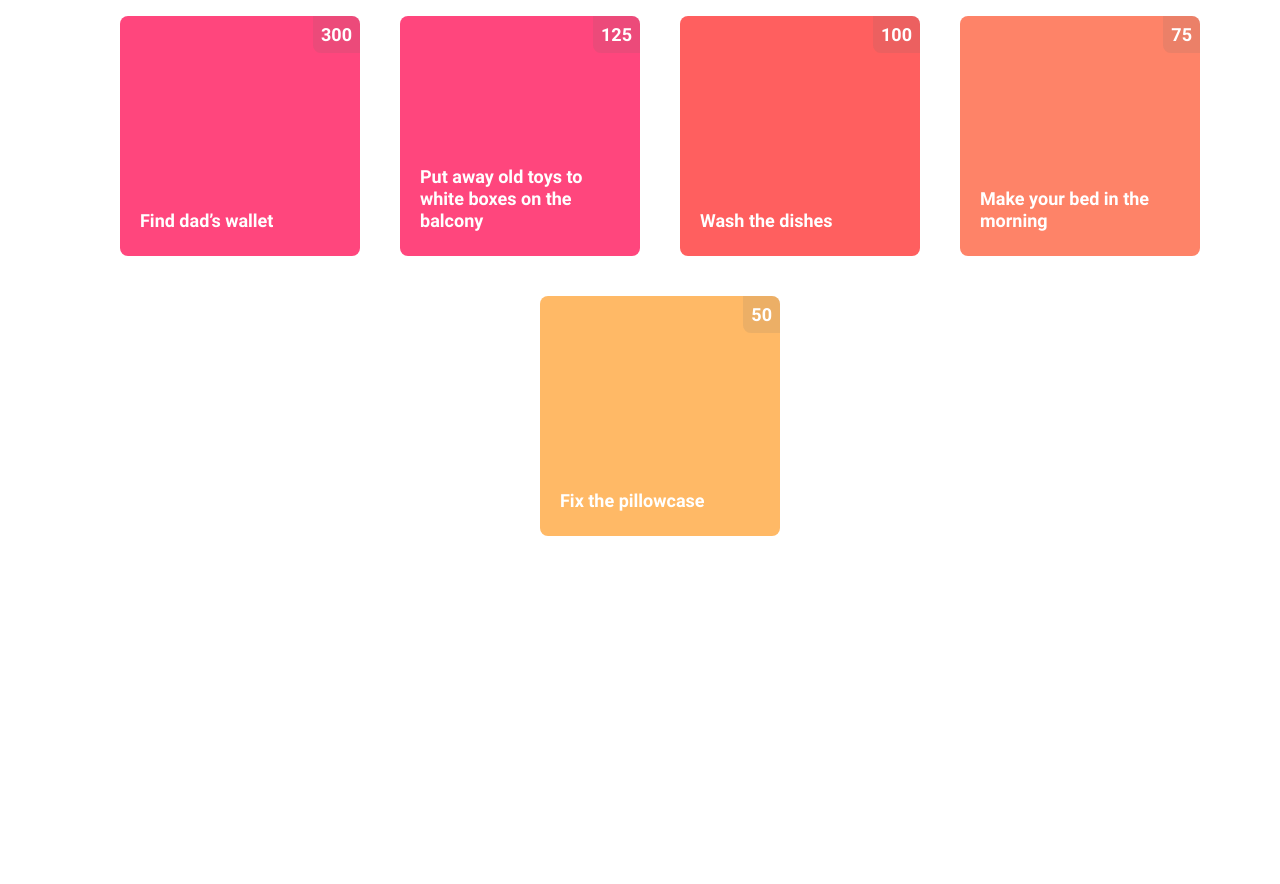
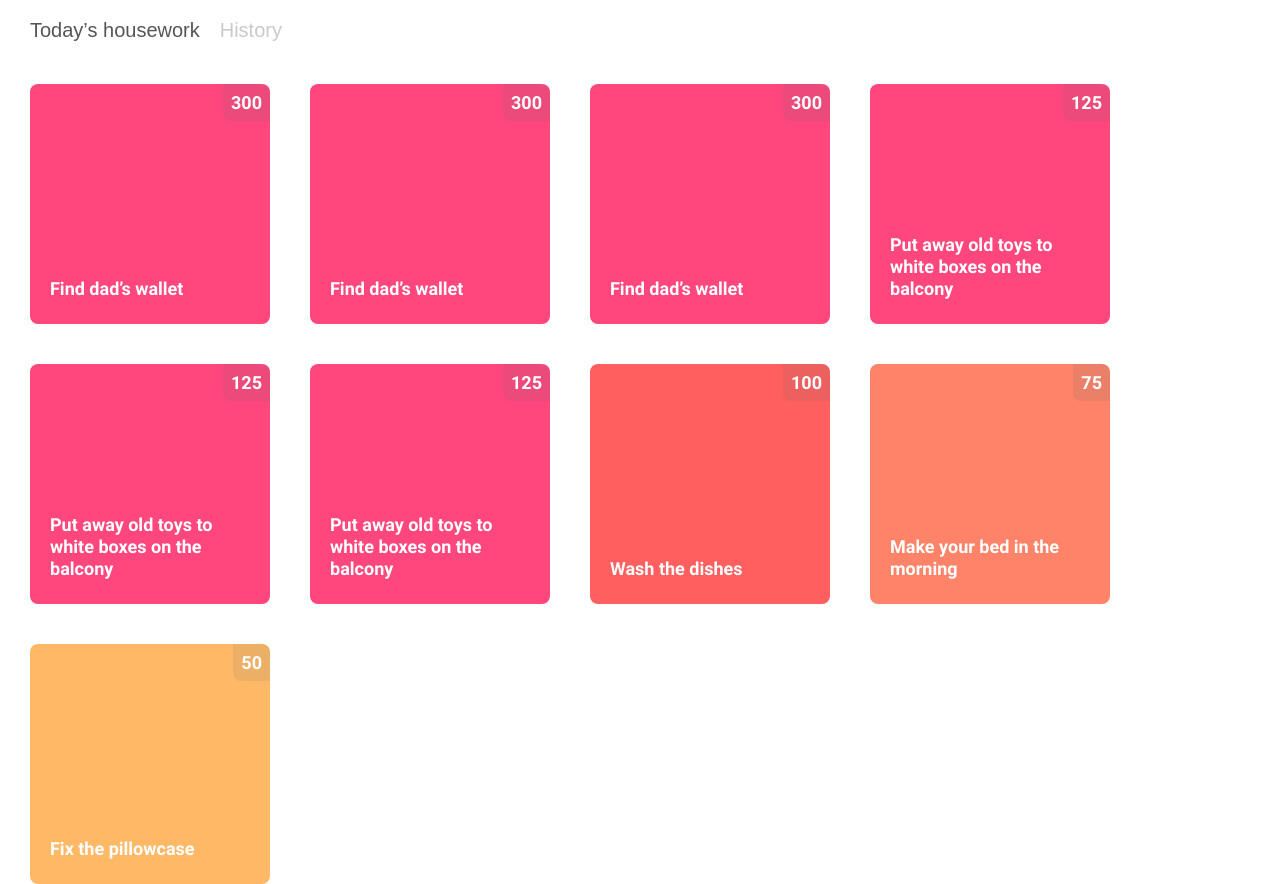
Before and after one commit to C-Sulik/getting-things-done, a React (Create React App) app: page / in a window 1280 px wide. Before the commit the page ends 816 px from the top, so only its background shows below. Built offline with nearby package versions, Linux system fonts and the light colour scheme.

Commit message:
feat: added task history and tabs

```diff
--- a/src/App.tsx
+++ b/src/App.tsx
@@ -1,11 +1,18 @@
+import { GlobalStyle } from './styles';
 import { TasksList } from './features/tasks/components/TasksList';
-import { GlobalStyle } from './styles';
+import { History } from './features/tasks/components/History';
+import { Tabs } from './components/Tabs';
 
 export const App = () => {
+  const config = [
+    { label: 'Today’s housework', Component: TasksList },
+    { label: 'History', Component: History },
+  ];
+
   return (
     <>
       <GlobalStyle />
-      <TasksList />
+      <Tabs config={config} />
     </>
   );
 };
--- a/src/components/Button.tsx
+++ b/src/components/Button.tsx
@@ -2,7 +2,7 @@ import styled from 'styled-components';
 import { CancelIcon, ConfirmIcon } from '../icons';
 import { IconPropsI } from '../icons/types';
 
-const StyletButton = styled.button<{ icon: IconNames }>`
+const StyletButton = styled.button<{ icon?: IconNames }>`
   display: flex;
   justify-content: center;
   justify-self: center;
@@ -10,7 +10,7 @@ const StyletButton = styled.button<{ icon: IconNames }>`
   width: 70px;
   height: 70px;
   border: ${({ icon, theme }) =>
-    icon === 'cancel' ? 'none' : `1px dashed ${theme.colors.accent}`};
+    icon !== 'confirm' ? 'none' : `1px dashed ${theme.colors.accent}`};
   border-radius: 50%;
   background-color: transparent;
   cursor: pointer;
@@ -18,23 +18,24 @@ const StyletButton = styled.button<{ icon: IconNames }>`
 
 type IconNames = 'confirm' | 'cancel';
 
-const iconsMap: { [iconName in IconNames]: React.FC<IconPropsI> } = {
+const iconsMap: { [iconName in IconNames]?: React.FC<IconPropsI> } = {
   confirm: ConfirmIcon,
   cancel: CancelIcon,
 };
 
 interface ButtonI {
   type?: 'submit' | 'reset' | 'button';
-  icon: IconNames;
+  icon?: IconNames;
   onClick: (e: React.MouseEvent<HTMLButtonElement, MouseEvent>) => void;
 }
 
-export const Button: React.FC<ButtonI> = ({ type = 'button', icon, onClick }) => {
+export const Button: React.FC<ButtonI> = ({ type = 'button', icon, onClick, children }) => {
   const IconComponent = icon && iconsMap[icon];
 
   return (
     <StyletButton onClick={onClick} type={type} icon={icon}>
       {IconComponent && <IconComponent />}
+      {children}
     </StyletButton>
   );
 };
--- /dev/null
+++ b/src/components/Tabs.tsx
@@ -0,0 +1,51 @@
+import { useState } from 'react';
+import styled from 'styled-components';
+
+const TabsWrapper = styled.div`
+  position: sticky;
+  top: 0;
+  z-index: 2;
+  background-color: white;
+  display: flex;
+  gap: 2rem;
+  height: 20px;
+  padding: 20px 0;
+`;
+
+const Tab = styled.button<{ active?: boolean }>`
+  margin: 0;
+  padding: 0;
+  border: none;
+  background-color: transparent;
+  color: ${({ theme, active }) => (active ? theme.colors.blackStroke : theme.colors.inactive)};
+  font-size: 2rem;
+  line-height: 2rem;
+`;
+
+export const TabPanel: React.FC<{ hidden: Boolean }> = ({ children, hidden }) => {
+  const attrs = hidden ? { hidden: true } : {};
+  return <div {...attrs}>{children}</div>;
+};
+
+type TabsConfigI = { label: string; Component: () => JSX.Element }[];
+
+export const Tabs: React.FC<{ config: TabsConfigI }> = ({ config }) => {
+  const [activeTab, setActiveTab] = useState(0);
+
+  return (
+    <>
+      <TabsWrapper>
+        {config.map(({ label }, index) => (
+          <Tab key={label} active={activeTab === index} onClick={() => setActiveTab(index)}>
+            {label}
+          </Tab>
+        ))}
+      </TabsWrapper>
+      {config.map(({ label, Component }, index) => (
+        <TabPanel key={label} hidden={activeTab !== index}>
+          <Component />
+        </TabPanel>
+      ))}
+    </>
+  );
+};
--- a/src/features/tasks/components/CompletedTask.tsx
+++ b/src/features/tasks/components/CompletedTask.tsx
@@ -16,7 +16,7 @@ const TaskSide = styled.div`
   }
 `;
 
-const Reward = styled.p`
+export const Reward = styled.p`
   margin: 0.5rem 2rem 2rem 2.4rem;
   line-height: 1.7rem;
   font-size: ${({ theme }) => theme.fontSize.regular};
--- /dev/null
+++ b/src/features/tasks/components/History.tsx
@@ -0,0 +1,95 @@
+import styled from 'styled-components';
+import { format } from 'date-fns';
+import { useAppSelector } from '../../../app/hooks';
+import { TaskFront, Reward, TaskTitle, getDifficulty, Difficulty } from './TaskItem';
+import { TaskI } from '../tasks-slice';
+import { cat } from '../../../svg';
+
+const HistoryWrapper = styled.section``;
+
+const EmptyHistory = styled.div`
+  display: flex;
+  height: 572px;
+  margin-top: 2.4rem;
+  background-color: ${({ theme }) => theme.colors.faintOrange};
+`;
+
+const SvgWrapper = styled.div`
+  margin-top: 29.7rem;
+  margin-left: auto;
+  padding: 2.1rem;
+`;
+
+const Text = styled.p`
+  align-self: center;
+  margin-left: 28.3rem;
+  font-size: 2.4rem;
+  line-height: 2.4rem;
+  color: ${({ theme }) => theme.colors.blackStroke};
+`;
+
+const Wrapper = styled.div`
+  display: flex;
+  flex-wrap: wrap;
+  gap: 4rem;
+  margin-bottom: 4.8rem;
+`;
+
+const StyletDate = styled.p`
+  margin: 1.8rem 0;
+  font-size: ${({ theme }) => theme.fontSize.medium};
+  line-height: 1.8rem;
+  color: ${({ theme }) => theme.colors.blackStroke};
+`;
+
+const HistoryCard = styled(TaskFront)<{ difficulty?: Difficulty }>`
+  position: relative;
+  background-color: ${({ theme, difficulty }) =>
+    difficulty ? theme.colors[difficulty] : 'transparent'};
+`;
+
+export const History = () => {
+  const tasks = useAppSelector((state) => state.tasks.items);
+
+  const history: { [date: string]: TaskI[] } = {};
+  tasks.forEach((task) => {
+    const date = format(task.createdAt, 'EEEE, MMMM dd').toString();
+    if (!history[date]) history[date] = [];
+    history[date].push(task);
+    // history[formatDate] ? history[formatDate].push(task) : (history[formatDate] = [task]);
+  });
+
+  // const historyReduce: { [date: string]: TaskI[] } = tasks.reduce((acc, task) => {
+  //   const date = format(task.createdAt, 'EEEE, MMMM dd').toString();
+  //   if (!acc[date]) acc[date] = [];
+  //   acc[date].push(task);
+  //   return acc;
+  // }, {});
+
+  return (
+    <HistoryWrapper>
+      {Object.keys(history).length === 0 ? (
+        <EmptyHistory>
+          <Text>There are no finished tasks yet. But there’s a cat.</Text>
+          <SvgWrapper>{cat}</SvgWrapper>
+        </EmptyHistory>
+      ) : (
+        Object.entries(history).map(([date, tasks]) => (
+          <div key={date}>
+            <StyletDate>{date}</StyletDate>
+            <Wrapper key={date}>
+              {tasks
+                .sort((first, second) => second.reward - first.reward)
+                .map((task) => (
+                  <HistoryCard key={task.id} difficulty={getDifficulty(task.reward)}>
+                    <Reward>{task.reward}</Reward>
+                    <TaskTitle>{task.title}</TaskTitle>
+                  </HistoryCard>
+                ))}
+            </Wrapper>
+          </div>
+        ))
+      )}
+    </HistoryWrapper>
+  );
+};
--- a/src/features/tasks/components/TaskItem.tsx
+++ b/src/features/tasks/components/TaskItem.tsx
@@ -4,7 +4,7 @@ import { useAppDispatch } from '../../../app/hooks';
 import { Button } from '../../../components/Button';
 import { TaskI, completeTask } from '../tasks-slice';
 
-const TaskWrapper = styled.li<{ isFlipped: boolean }>`
+export const TaskWrapper = styled.li<{ isFlipped: boolean }>`
   position: relative;
   display: flex;
   list-style: none;
@@ -15,7 +15,7 @@ const TaskWrapper = styled.li<{ isFlipped: boolean }>`
   transform: ${({ isFlipped }) => (isFlipped ? 'rotateY(180deg)' : 'rotateY(0)')};
 `;
 
-const TaskSide = css<{ difficulty?: Difficulty }>`
+export const TaskSide = css<{ difficulty?: Difficulty }>`
   width: 240px;
   height: 240px;
   background-color: ${({ theme, difficulty }) =>
@@ -27,7 +27,7 @@ const TaskSide = css<{ difficulty?: Difficulty }>`
   }
 `;
 
-const TaskFront = styled.div`
+export const TaskFront = styled.div`
   ${TaskSide}
   backface-visibility: hidden;
   display: flex;
@@ -37,7 +37,7 @@ const TaskFront = styled.div`
   cursor: pointer;
 `;
 
-const TaskBack = styled.div`
+export const TaskBack = styled.div`
   ${TaskSide}
   backface-visibility: hidden;
   display: grid;
@@ -48,7 +48,7 @@ const TaskBack = styled.div`
   transform: rotateY(-180deg);
 `;
 
-const Reward = styled.span`
+export const Reward = styled.span`
   margin-left: auto;
   padding: 0.8rem;
   border-radius: ${({ theme }) => `0 ${theme.radius.default}`};
@@ -57,13 +57,13 @@ const Reward = styled.span`
   font-size: ${({ theme }) => theme.fontSize.medium};
 `;
 
-const TaskTitle = styled.p`
+export const TaskTitle = styled.p`
   margin: auto 2rem 2.4rem 2rem;
   line-height: 2.2rem;
   font-size: ${({ theme }) => theme.fontSize.medium};
 `;
 
-const ConfirmQuestion = styled.p`
+export const ConfirmQuestion = styled.p`
   justify-self: center;
   grid-column-start: 1;
   grid-column-end: 3;
@@ -73,7 +73,7 @@ const ConfirmQuestion = styled.p`
   font-size: ${({ theme }) => theme.fontSize.medium};
 `;
 
-const Note = styled.span<{ color: keyof DefaultTheme['colors'] }>`
+export const Note = styled.span<{ color: keyof DefaultTheme['colors'] }>`
   justify-self: center;
   font-size: ${({ theme }) => theme.fontSize.small};
   line-height: 12px;
@@ -83,7 +83,7 @@ const Note = styled.span<{ color: keyof DefaultTheme['colors'] }>`
 
 export type Difficulty = 'easiest' | 'easy' | 'normal' | 'hard';
 
-const getDifficulty = (reward: number): Difficulty => {
+export const getDifficulty = (reward: number): Difficulty => {
   if (reward >= 125) return 'hard';
   if (reward >= 100) return 'normal';
   if (reward >= 75) return 'easy';
@@ -91,9 +91,10 @@ const getDifficulty = (reward: number): Difficulty => {
 };
 
 export const TasksItem = ({ title, reward, id }: TaskI) => {
+  const dispatch = useAppDispatch();
   const [isFlipped, setFlipped] = useState(false);
-  const dispatch = useAppDispatch();
-  const HandleCompleteTask = () => dispatch(completeTask(id));
+
+  const handleCompleteTask = () => dispatch(completeTask(id));
   const taskDifficulty = getDifficulty(reward);
   const flipCard = () => setFlipped((flipped) => !flipped);
 
@@ -107,7 +108,7 @@ export const TasksItem = ({ title, reward, id }: TaskI) => {
         <TaskBack>
           <ConfirmQuestion>Did you {title} </ConfirmQuestion>
           <Button onClick={flipCard} icon="cancel"></Button>
-          <Button onClick={HandleCompleteTask} icon="confirm"></Button>
+          <Button onClick={handleCompleteTask} icon="confirm"></Button>
           <Note color="blackStroke">No, maybe later</Note>
           <Note color="accent">Yes, I did!</Note>
         </TaskBack>
--- a/src/features/tasks/components/styles.ts
+++ b/src/features/tasks/components/styles.ts
@@ -2,7 +2,9 @@ import styled from 'styled-components';
 
 export const TasksWrapper = styled.ul`
   display: flex;
-  justify-content: center;
   flex-wrap: wrap;
   gap: 4rem;
+  margin: 0;
+  padding: 0;
+  margin-top: 24px;
 `;
--- a/src/features/tasks/tasks-slice.ts
+++ b/src/features/tasks/tasks-slice.ts
@@ -5,7 +5,7 @@ export type TaskI = {
   title: string;
   reward: number /* 300 | 125 | 100 | 75 | 50 */;
   completed: boolean;
-  // createdAt: Date;
+  createdAt: Date;
   // userId: number;
 };
 
@@ -15,16 +15,69 @@ export type TasksStateI = {
 
 const initialState: TasksStateI = {
   items: [
-    { id: 1, title: 'Find dad’s wallet', reward: 300, completed: false },
+    {
+      id: 1,
+      title: 'Find dad’s wallet',
+      reward: 300,
+      completed: false,
+      createdAt: new Date(2021, 8, 24),
+    },
     {
       id: 2,
       title: 'Put away old toys to white boxes on the balcony',
       reward: 125,
       completed: false,
+      createdAt: new Date(2021, 8, 24),
     },
-    { id: 3, title: 'Wash the dishes', reward: 100, completed: false },
-    { id: 4, title: 'Make your bed in the morning', reward: 75, completed: false },
-    { id: 5, title: 'Fix the pillowcase', reward: 50, completed: false },
+    {
+      id: 3,
+      title: 'Wash the dishes',
+      reward: 100,
+      completed: false,
+      createdAt: new Date(2021, 8, 23),
+    },
+    {
+      id: 4,
+      title: 'Make your bed in the morning',
+      reward: 75,
+      completed: false,
+      createdAt: new Date(2021, 8, 23),
+    },
+    {
+      id: 5,
+      title: 'Fix the pillowcase',
+      reward: 50,
+      completed: false,
+      createdAt: new Date(2021, 8, 22),
+    },
+    {
+      id: 6,
+      title: 'Find dad’s wallet',
+      reward: 300,
+      completed: false,
+      createdAt: new Date(2021, 8, 24),
+    },
+    {
+      id: 7,
+      title: 'Put away old toys to white boxes on the balcony',
+      reward: 125,
+      completed: false,
+      createdAt: new Date(2021, 8, 24),
+    },
+    {
+      id: 8,
+      title: 'Find dad’s wallet',
+      reward: 300,
+      completed: false,
+      createdAt: new Date(2021, 8, 24),
+    },
+    {
+      id: 9,
+      title: 'Put away old toys to white boxes on the balcony',
+      reward: 125,
+      completed: false,
+      createdAt: new Date(2021, 8, 24),
+    },
   ],
 };
 
--- a/src/styles.ts
+++ b/src/styles.ts
@@ -16,6 +16,8 @@ export const GlobalStyle = createGlobalStyle`
     }
 
     body {
+      margin: 0 30px;
+      padding: 0;
       font-family: 'Roboto';
       min-height: 100%;
       font-size: 1.6rem;
--- /dev/null
+++ b/src/svg/Cat.tsx
@@ -0,0 +1,53 @@
+export const cat = (
+  <svg
+    width="208"
+    height="253"
+    viewBox="0 0 208 253"
+    fill="none"
+    xmlns="http://www.w3.org/2000/svg"
+  >
+    <path
+      d="M135.89 249.135H39.968V33.3109V9.33032L67.9442 33.3109H111.909L135.89 9.33032V33.3109V249.135Z"
+      fill="#F9B233"
+    />
+    <path
+      d="M87.9286 173.197C101.173 173.197 111.909 162.461 111.909 149.217C111.909 135.973 101.173 125.236 87.9286 125.236C74.6845 125.236 63.948 135.973 63.948 149.217C63.948 162.461 74.6845 173.197 87.9286 173.197Z"
+      fill="#FAD399"
+    />
+    <path d="M63.948 33.3114L87.9286 61.2886L111.909 33.3114H63.948Z" fill="#FAD399" />
+    <path
+      d="M111.909 37.3079H127.896V21.3212C127.896 21.3212 111.909 37.7412 111.909 37.3079Z"
+      fill="#FAD399"
+    />
+    <path
+      d="M47.9611 21.3212C47.9611 21.3212 63.9483 37.7412 63.9483 37.3084H47.9611"
+      fill="#FAD399"
+    />
+    <path
+      d="M99.9191 73.2783C96.1167 73.2783 92.6714 74.6609 89.9274 76.8777C87.1834 74.6609 83.7376 73.2783 79.9357 73.2783C71.106 73.2783 63.9485 80.4358 63.9485 89.2655C63.9485 98.0947 71.106 105.252 79.9357 105.252C83.7381 105.252 87.1834 103.87 89.9274 101.653C92.6714 103.87 96.1172 105.252 99.9191 105.252C108.749 105.252 115.906 98.0947 115.906 89.2655C115.906 80.4358 108.748 73.2783 99.9191 73.2783Z"
+      fill="#FAD399"
+    />
+    <path
+      d="M64.0804 165.072H59.9513V157.342H71.8099V245.27H79.9352V253H64.0804V165.072Z"
+      fill="#1D1D1B"
+    />
+    <path
+      d="M111.777 165.072H115.906V157.342H104.048V245.27H95.9226V253H111.777V165.072Z"
+      fill="#1D1D1B"
+    />
+    <path d="M71.9419 57.4238H63.948V65.1533H71.9419V57.4238Z" fill="#1D1D1B" />
+    <path d="M111.909 57.4238H103.916V65.1533H111.909V57.4238Z" fill="#1D1D1B" />
+    <path
+      d="M79.9351 81.1404H84.0637V93.2624H91.7932V81.1404H95.9223V73.4109H79.9351V81.1404Z"
+      fill="#1D1D1B"
+    />
+    <path
+      d="M175.857 85.137V77.4075H139.754V0L110.308 29.4464H65.5484L36.103 0V77.4075H0V85.137H36.103V89.3975H23.9806V97.1271H36.103V253H59.9512V245.27H43.8326V97.1271H71.9417V89.3975H43.8326V85.137H71.9417V77.4075H43.8326V18.6611L62.3468 37.1759H113.51L132.024 18.6611V77.4075H103.915V85.137H132.024V89.3975H103.915V97.1271H132.024V245.27H115.906V253H139.754V97.1271H151.877V89.3975H139.754V85.137H175.857Z"
+      fill="#1D1D1B"
+    />
+    <path
+      d="M151.877 253H143.883V245.271H151.877C156.357 245.271 160.003 241.625 160.003 237.145V161.207C160.003 148.057 170.701 137.358 183.851 137.358C197.001 137.358 207.699 148.057 207.699 161.207H199.969C199.969 152.319 192.739 145.088 183.851 145.088C174.963 145.088 167.732 152.319 167.732 161.207V237.145C167.732 245.888 160.619 253 151.877 253Z"
+      fill="#1D1D1B"
+    />
+  </svg>
+);
--- /dev/null
+++ b/src/svg/index.ts
@@ -0,0 +1,3 @@
+import { cat } from './Cat';
+
+export { cat };
```
